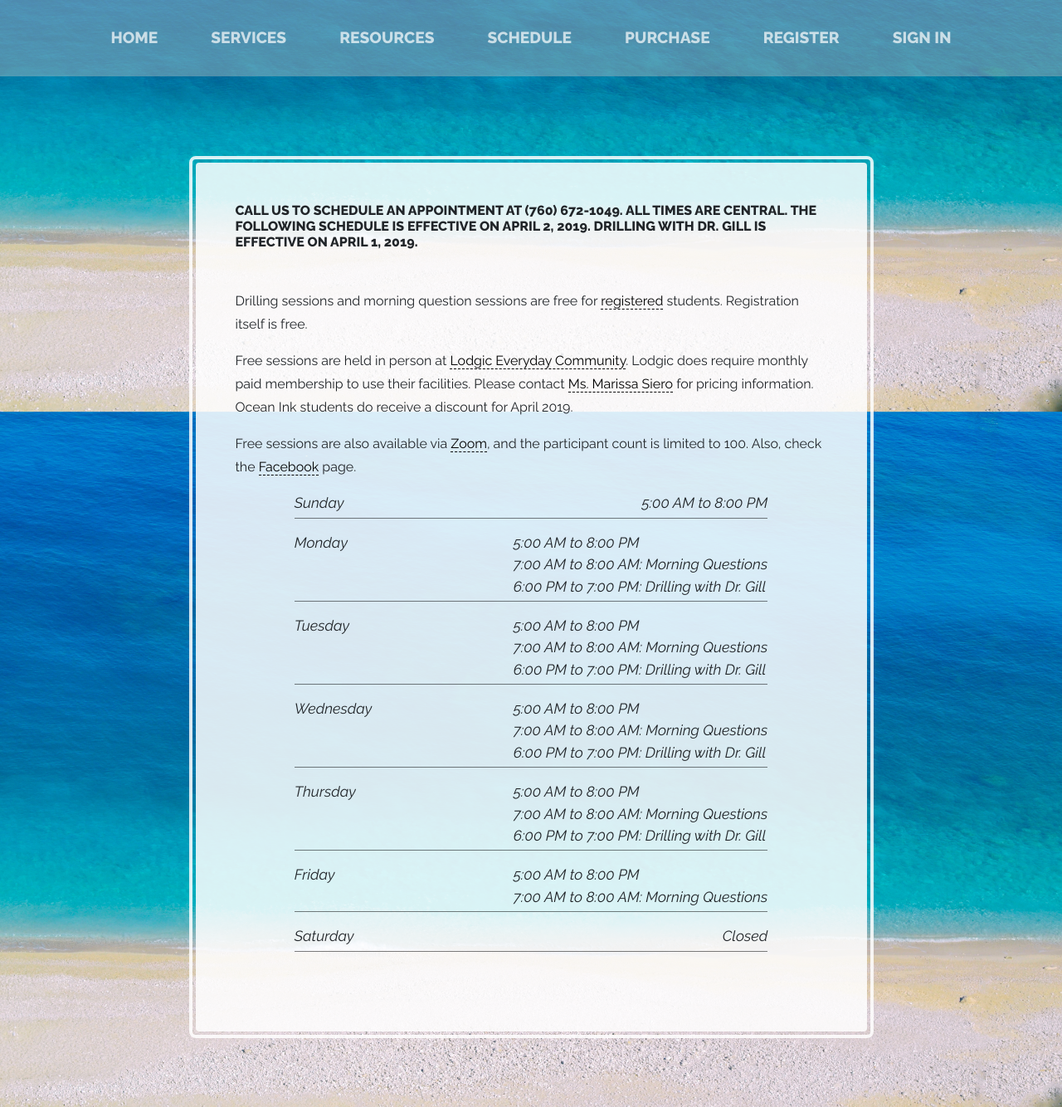
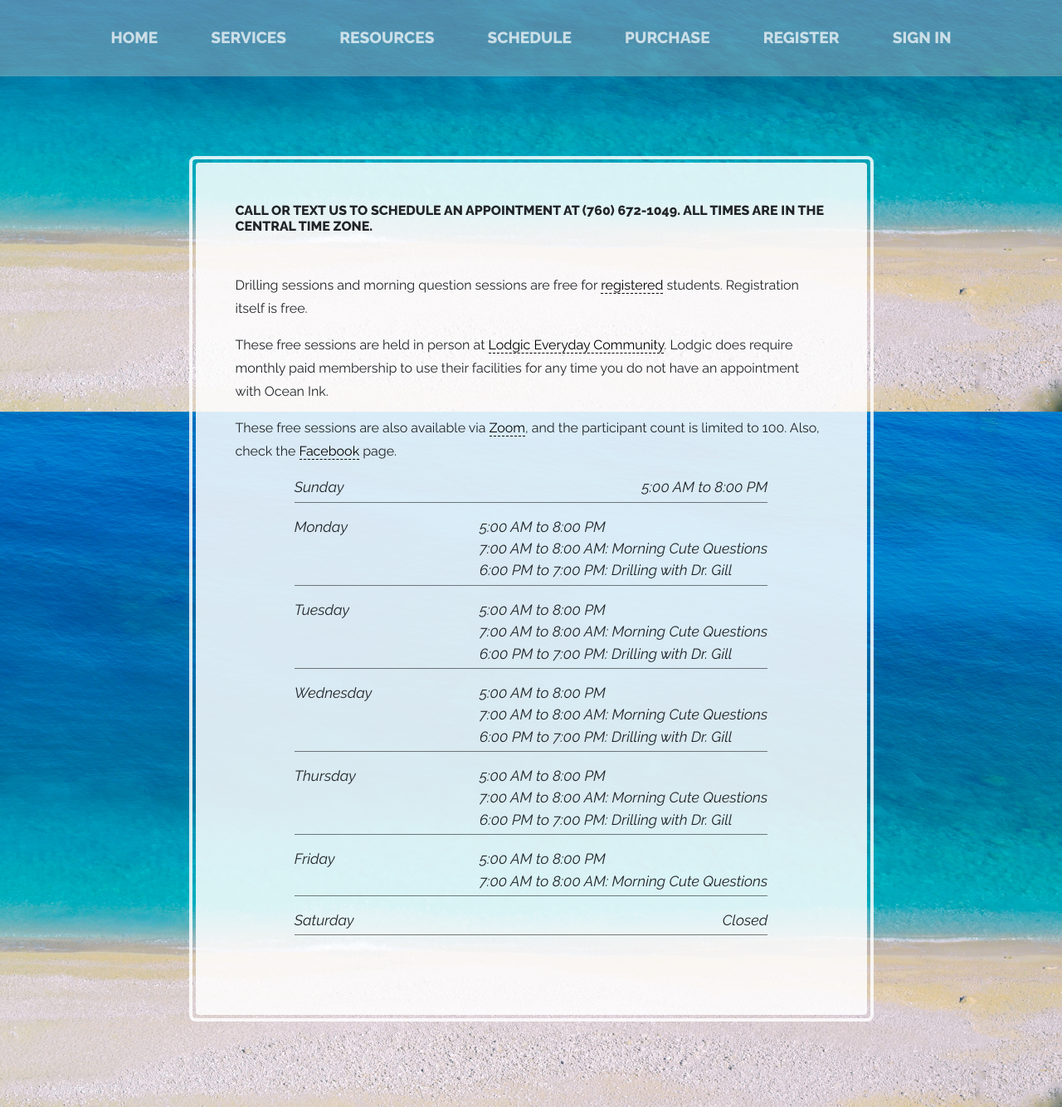
Before and after one commit to bobort/cheese, a Django app: template profile/templates/schedule.html in a window 1280 px wide. Shown: the part 357-1691 px from the top of the page at 83% size. Run offline with Django 3.2, Linux system fonts and the light colour scheme; the template is opened without the code that fills it, so the values that code supplies are empty; some libraries are stand-ins or nearby versions.

Commit message:
zoom ID automatically save for Morning Cute session; error URL generated

```diff
--- a/profile/templates/schedule.html
+++ b/profile/templates/schedule.html
@@ -20,9 +20,7 @@
                     {% endif %}
                     <h2 class="section-heading mb-5">
                         <span class="section-heading-upper">
-                            Call us to schedule an appointment at (760) 672-1049.  All times are Central.
-                            The following schedule is effective on April 2, 2019. Drilling with Dr. Gill is
-                            effective on April 1, 2019.
+                            Call or text us to schedule an appointment at (760) 672-1049.  All times are in the central time zone.
                         </span>
                     </h2>
                     <p>
@@ -31,15 +29,13 @@
                         itself is free.
                     </p>
                     <p>
-                        Free sessions are held in person at
+                        These free sessions are held in person at
                         <a href="https://www.lodgic.org/">Lodgic Everyday Community</a>.
-                        Lodgic does require monthly paid membership to use their facilities.
-                        Please contact <a href="mailto:marissa.siero@lodgic.org">Ms. Marissa Siero</a>
-                        for pricing information. Ocean Ink students do receive a discount for
-                        April 2019.
+                        Lodgic does require monthly paid membership to use their facilities for any
+                        time you do not have an appointment with Ocean Ink.
                     </p>
                     <p>
-                        Free sessions are also available via <a href="http://zoom.us">Zoom</a>,
+                        These free sessions are also available via <a href="http://zoom.us">Zoom</a>,
                         and the participant count is limited to 100. Also, check
                         the <a href="https://www.facebook.com/oceanink1">Facebook</a> page.
                     </p>
@@ -52,7 +48,7 @@
                             Monday
                             <span class="ml-auto">
                                 5:00 AM to 8:00 PM<br>
-                                7:00 AM to 8:00 AM: Morning Questions<br>
+                                7:00 AM to 8:00 AM: Morning Cute Questions<br>
                                 6:00 PM to 7:00 PM: Drilling with Dr. Gill
                             </span>
                         </li>
@@ -60,7 +56,7 @@
                             Tuesday
                             <span class="ml-auto">
                                 5:00 AM to 8:00 PM<br>
-                                7:00 AM to 8:00 AM: Morning Questions<br>
+                                7:00 AM to 8:00 AM: Morning Cute Questions<br>
                                 6:00 PM to 7:00 PM: Drilling with Dr. Gill
                             </span>
                         </li>
@@ -68,7 +64,7 @@
                             Wednesday
                             <span class="ml-auto">
                                 5:00 AM to 8:00 PM<br>
-                                7:00 AM to 8:00 AM: Morning Questions<br>
+                                7:00 AM to 8:00 AM: Morning Cute Questions<br>
                                 6:00 PM to 7:00 PM: Drilling with Dr. Gill
                             </span>
                         </li>
@@ -76,7 +72,7 @@
                             Thursday
                             <span class="ml-auto">
                                 5:00 AM to 8:00 PM<br>
-                                7:00 AM to 8:00 AM: Morning Questions<br>
+                                7:00 AM to 8:00 AM: Morning Cute Questions<br>
                                 6:00 PM to 7:00 PM: Drilling with Dr. Gill
                             </span>
                         </li>
@@ -84,7 +80,7 @@
                             Friday
                             <span class="ml-auto">
                                 5:00 AM to 8:00 PM<br>
-                                7:00 AM to 8:00 AM: Morning Questions
+                                7:00 AM to 8:00 AM: Morning Cute Questions
                             </span>
                         </li>
                         <li class="list-unstyled-item list-hours-item d-flex">
--- a/staff/urls.py
+++ b/staff/urls.py
@@ -8,4 +8,5 @@ urlpatterns = [
     path('', views.StudentListView.as_view(), name='staff-index'),
     path('students', views.StudentListView.as_view(), name='student-list'),
     path('zoom/create', views.ZoomIDCreateView.as_view(), name='zoom-create'),
+    path('err', views.ThrowError.as_view(), name='throw-error'),
 ]
--- a/templates/base.html
+++ b/templates/base.html
@@ -74,7 +74,7 @@
                   {% if request.resolver_match.url_name == 'account_logout' %}<span class="sr-only">(current)</span>{% endif %}
                 </a>
               </li>
-              {% if user|has_group:"instructorgroup" or user.is_superuser %}
+              {% if perms.profile.view_student or user.is_superuser %}
                 <li class="nav-item{% if request.resolver_match.url_name == 'staff' %} active{% endif %} px-lg-4">
                   <a class="nav-link text-uppercase text-expanded" href="{% url 'staff:staff-index' %}">Staff
                     {% if request.resolver_match.url_name == 'staff-index' %}<span class="sr-only">(current)</span>{% endif %}
@@ -103,7 +103,7 @@
           {% if now >= occurrence.start|minutes_ago:10 %}
             {% if user.is_authenticated %}
               <section class="alert alert-primary text-center">
-                {{ occurrence.title }} is happening now for free at <a href="https://us04web.zoom.us/j/{{ occurrence.groupsession.zoom_id }}">Zoom</a> ({{ occurrence.groupsession.zoom_id }}).  Check it out!
+                {{ occurrence.title }} is happening now for free at <a href="https://zoom.us/j/{{ occurrence.groupsession.zoom_id }}">Zoom</a> ({{ occurrence.groupsession.zoom_id }}).  Check it out!
                 You are also welcome to join us in person at <a href="https://www.lodgic.org/">Lodgic Everyday Community</a>.
               </section>
             {% else %}
```
Also changed, not shown: staff/context_processors.py (+13 -5 lines), staff/views.py (+11 -1 lines), 1 other file.
